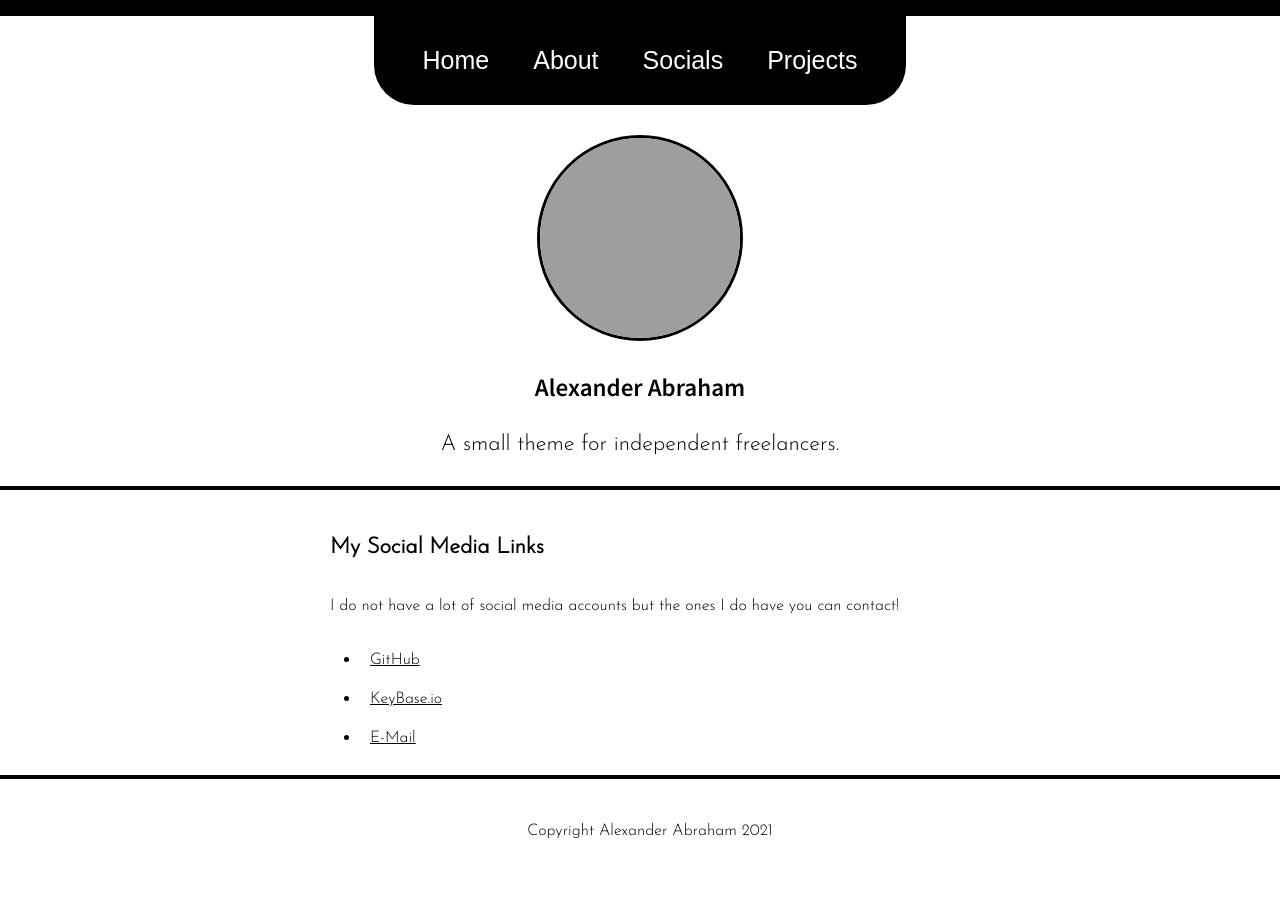
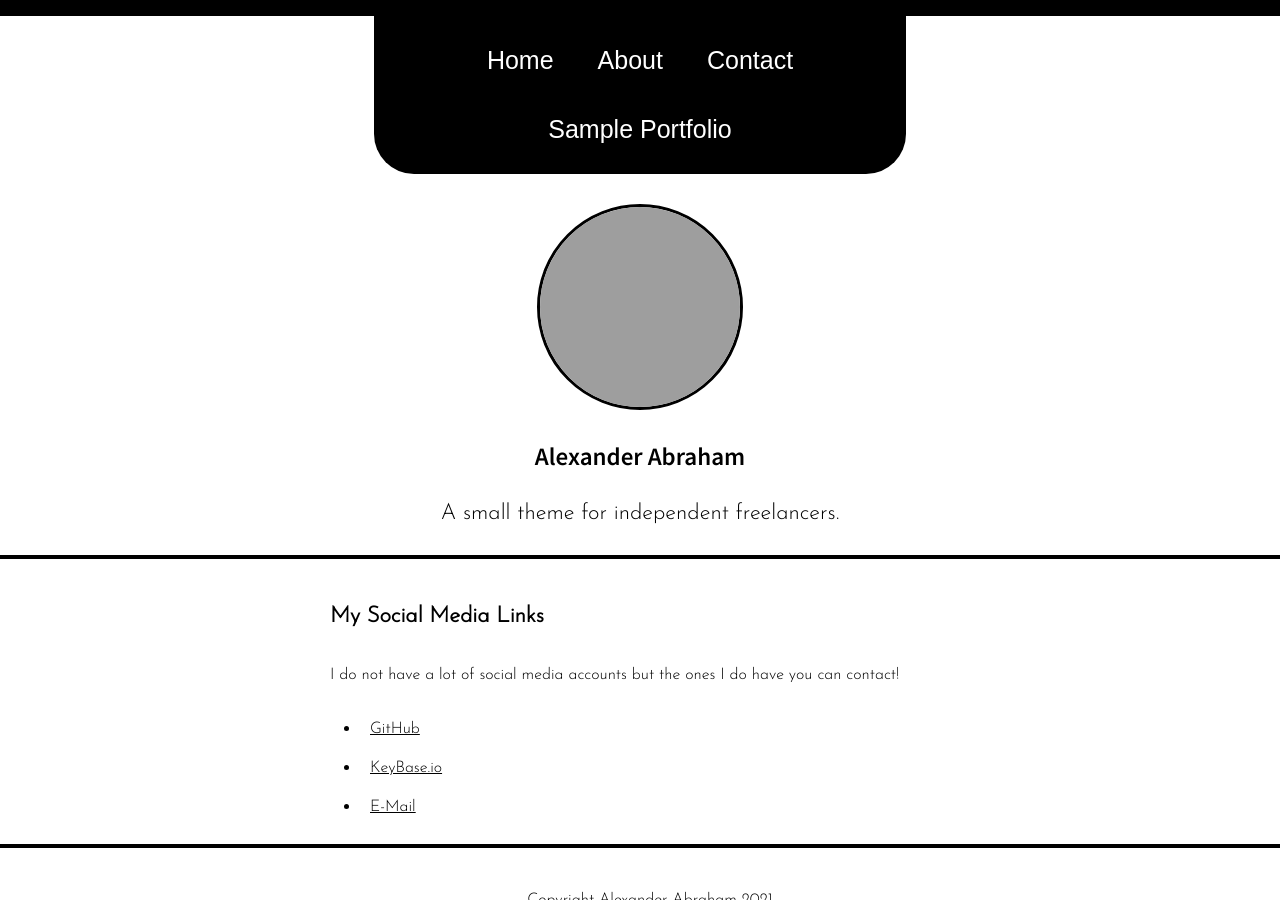
Before and after one commit to iamtheblackunicorn/tiny-lab, a Jekyll site: the page built from content/socials/index.markdown, in a window 1280 px wide. Built offline with Jekyll 4.4.1, drawn with Linux system fonts in a browser that asks for light colours; some web fonts are replaced; grey boxes are pictures that could not be loaded.

Commit message:
Update nav.yml

```diff
--- a/_data/nav.yml
+++ b/_data/nav.yml
@@ -2,7 +2,7 @@
   url: "/"
 - name: "About"
   url: "/content/about"
-- name: "Socials"
+- name: "Contact"
   url: "/content/socials"
-- name: "Projects"
+- name: "Sample Portfolio"
   url: "/content/projects"
```
